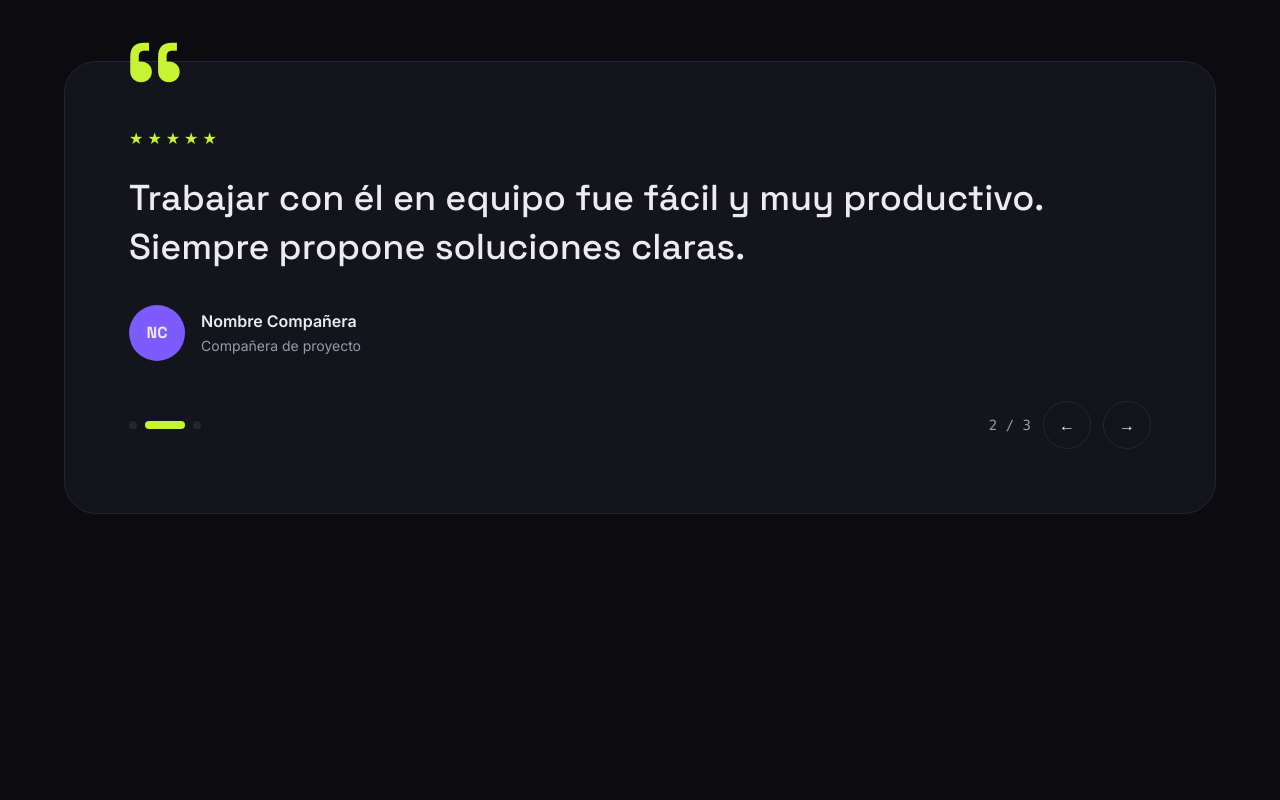
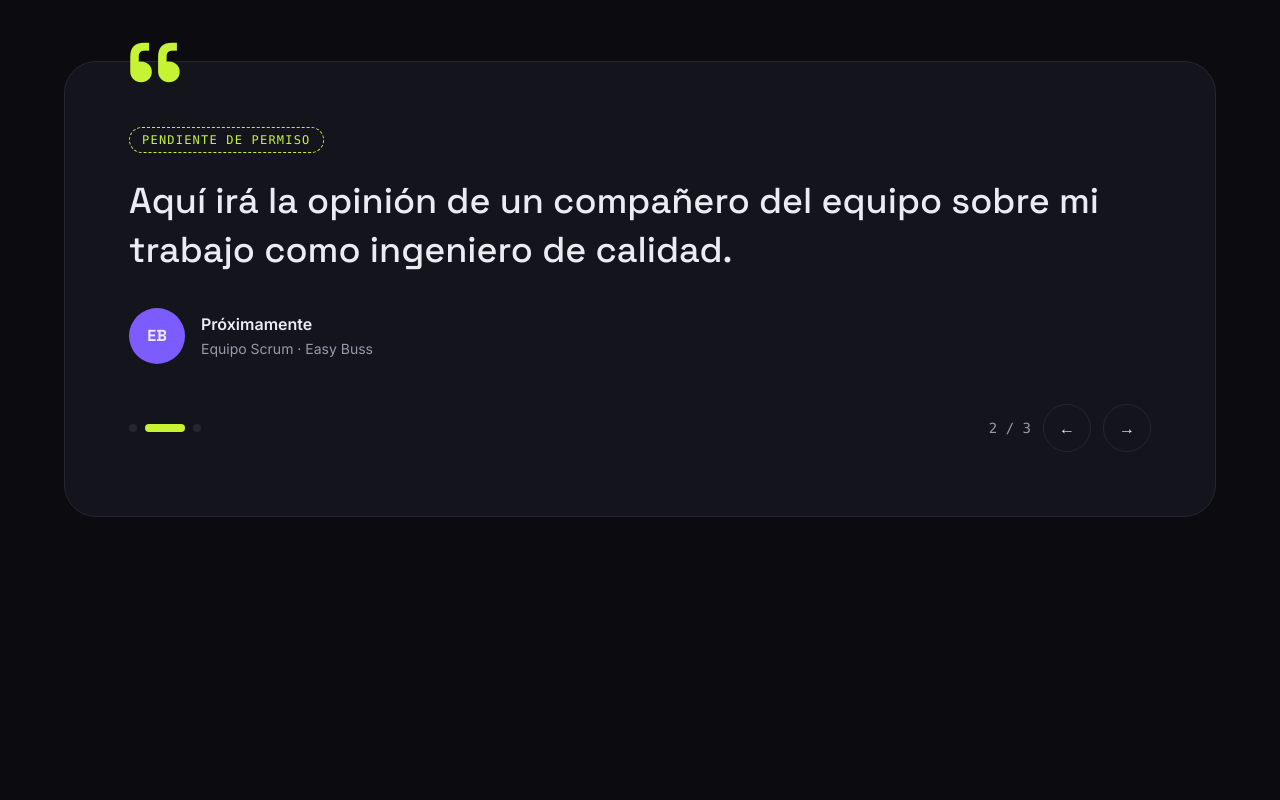
Before and after one commit to SantiagooOrtega/Portafolio, a Next.js app: page / in a window 1280 px wide. Shown: the part 5680-6480 px from the top of the page. Built offline with nearby package versions, Linux system fonts and the light colour scheme.

Commit message:
Testimonios marcados como pendientes hasta tener opiniones reales

```diff
--- a/components/Testimonials.tsx
+++ b/components/Testimonials.tsx
@@ -49,11 +49,15 @@ export default function Testimonials() {
                 onDragEnd={(_, info) => Math.abs(info.offset.x) > 80 && go(info.offset.x < 0 ? 1 : -1)}
                 className="cursor-grab active:cursor-grabbing"
               >
+                {t.rating > 0 ? (
                 <div className="mb-6 flex gap-1 text-accent" aria-label={`${t.rating} de 5 estrellas`}>
                   {Array.from({ length: 5 }, (_, k) => (
                     <span key={k} className={k < t.rating ? "" : "opacity-20"}>★</span>
                   ))}
                 </div>
+                ) : (
+                  <span className="mb-6 inline-block rounded-full border border-dashed border-accent px-3 py-1 font-mono text-xs uppercase tracking-widest text-accent">Pendiente de permiso</span>
+                )}
                 <blockquote className="font-display text-2xl font-medium leading-snug md:text-4xl">{t.text}</blockquote>
                 <figcaption className="mt-8 flex items-center gap-4">
                   <span className="grid h-14 w-14 place-items-center rounded-full bg-accent-2 font-display font-bold">{t.avatar}</span>
--- a/data/projects.ts
+++ b/data/projects.ts
@@ -147,27 +147,28 @@ export const projects: Project[] = [
   },
 ];
 
+// Testimonios reales pendientes: reemplaza cada uno cuando la persona dé su permiso.
 export const testimonials: Testimonial[] = [
   {
-    name: "Nombre del Profesor",
-    role: "Profesor · Diseño de Interfaces",
-    avatar: "NP",
-    text: "Excelente compromiso y creatividad en cada entrega. Cuida los detalles de la interfaz como pocos.",
-    rating: 5,
+    name: "Próximamente",
+    role: "Cliente · Fuego Burger",
+    avatar: "FB",
+    text: "Aquí irá la opinión del restaurante sobre su página de pedidos en línea, publicada con su permiso.",
+    rating: 0,
   },
   {
-    name: "Nombre Compañera",
-    role: "Compañera de proyecto",
-    avatar: "NC",
-    text: "Trabajar con él en equipo fue fácil y muy productivo. Siempre propone soluciones claras.",
-    rating: 5,
+    name: "Próximamente",
+    role: "Equipo Scrum · Easy Buss",
+    avatar: "EB",
+    text: "Aquí irá la opinión de un compañero del equipo sobre mi trabajo como ingeniero de calidad.",
+    rating: 0,
   },
   {
-    name: "Nombre Cliente",
-    role: "Cliente",
-    avatar: "CL",
-    text: "Entregó mi página a tiempo y superó lo que esperaba. La recomiendo totalmente.",
-    rating: 5,
+    name: "Próximamente",
+    role: "Compañero de desarrollo · BiomedWaste",
+    avatar: "BW",
+    text: "Aquí irá la opinión de un compañero sobre cómo trabajamos juntos en backend y frontend.",
+    rating: 0,
   },
 ];
 
```
